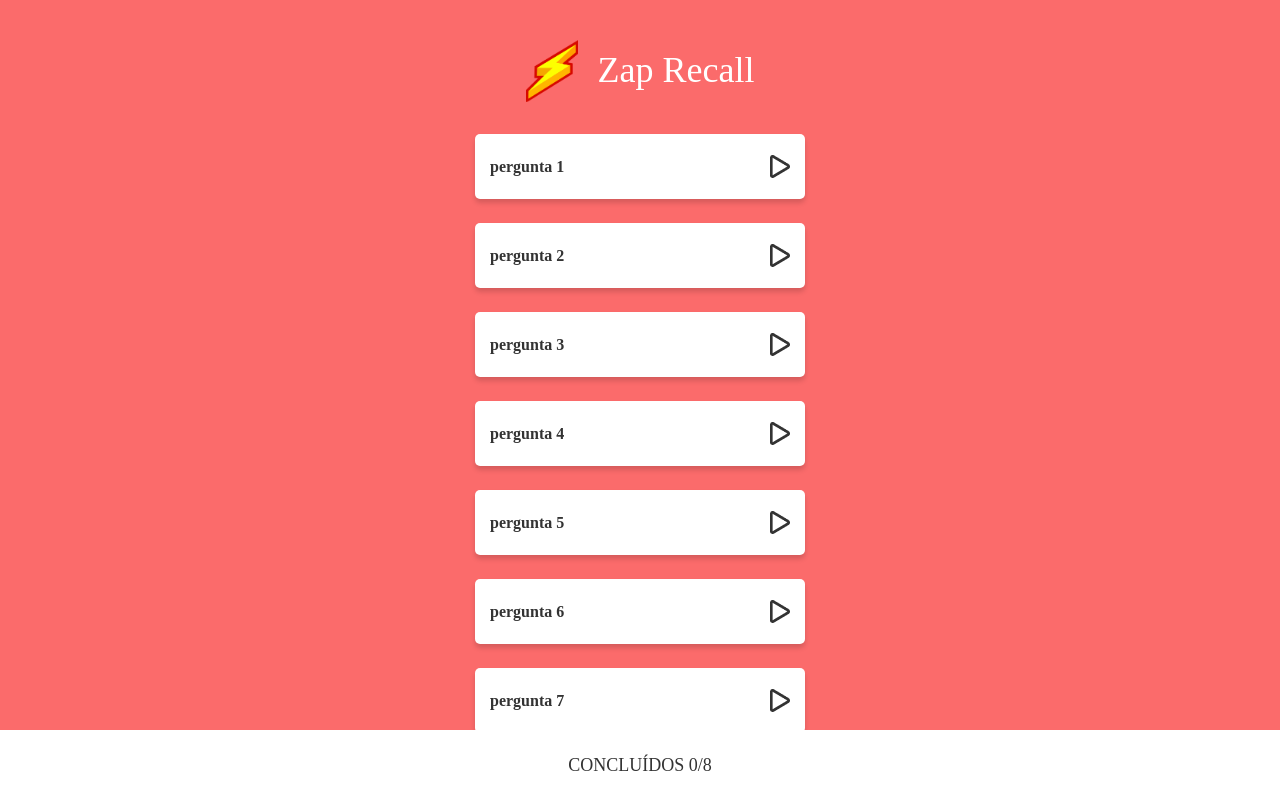
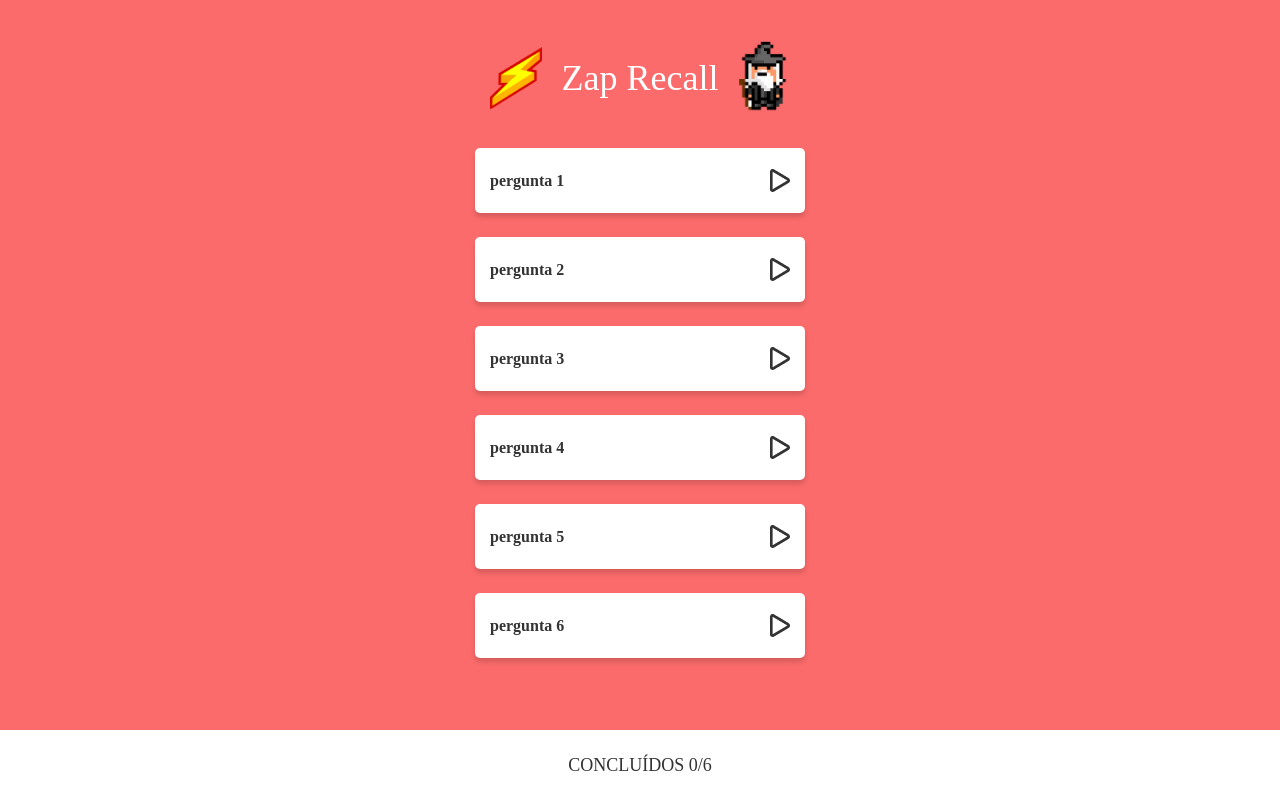
Before and after one commit to C-Macargo/zaprecall-react, a React (Create React App) app: page / in a window 1280 px wide. Shown: the top 798 px of the page. Built offline with nearby package versions, Linux system fonts and the light colour scheme.

Commit message:
final-version-1.3+adding themes

```diff
--- a/public/index.html
+++ b/public/index.html
@@ -7,7 +7,7 @@
     <meta name="theme-color" content="#000000" />
     <meta
       name="Zaprecall"
-      content="Web site created using create-react-app"
+      content="Created by Macargo"
     />
     <link rel="apple-touch-icon" href="%PUBLIC_URL%/logo192.png" />
     <!--
--- a/src/components/Card.js
+++ b/src/components/Card.js
@@ -20,7 +20,9 @@ export default function Card({
     clickedAnswerList,
     setclickedAnswerList,
     answerdQuestions,
-    setAnswerdQuestions
+    setAnswerdQuestions,
+    setFooterIcons,
+    footerIcons
 
 }) {
 
@@ -31,7 +33,7 @@ export default function Card({
     return (
         <div data-test="flashcard">
 
-            <PerguntaFechada  display={clickedArrowsList.includes(card) ? true : false} >
+            <PerguntaFechada display={clickedArrowsList.includes(card) ? true : false} >
                 <p data-test="flashcard-text" >pergunta {cardNumero + 1}</p>
                 <img data-test="play-btn" src={play} alt="buttonplay"
                     onClick={() => {
@@ -57,7 +59,7 @@ export default function Card({
                             setFinalizedImg(wrong)
                             setFinalizedColor("#FF3030")
                             setDataTestIcon("no-icon")
-
+                            setFooterIcons([...footerIcons, wrong])
                         }}
                     > Não lembrei</ButtonContainer>
 
@@ -68,6 +70,7 @@ export default function Card({
                             setFinalizedImg(almost)
                             setFinalizedColor("#FF922E")
                             setDataTestIcon("partial-icon")
+                            setFooterIcons([...footerIcons, almost])
 
 
                         }}
@@ -81,6 +84,7 @@ export default function Card({
                             setFinalizedImg(correct)
                             setFinalizedColor("#2FBE34")
                             setDataTestIcon("zap-icon")
+                            setFooterIcons([...footerIcons, correct])
 
                         }}
                     >Zap!</ButtonContainer>
--- a/src/components/Cardcontent.js
+++ b/src/components/Cardcontent.js
@@ -1,12 +1,12 @@
 const cards = [
-	{ question: "O que é JSX?", answer: "Uma extensão da linguagem JavaScript" },
-	{ question: "O React é __", answer: "Uma biblioteca JavaScript para construção de interfaces" },
-	{ question: "Componentes devem iniciar com __", answer: "Letra maiúscula" },
-	{ question: "Podemos colocar __ dentro do JSX", answer: "expressões" },
-	{ question: "O ReactDOM nos ajuda __", answer: "Interagindo com a DOM para colocar componentes React na mesma" },
-	{ question: "Usamos o npm para __", answer: "Gerenciar os pacotes necessários e suas dependências" },
-	{ question: "Usamos props para __", answer: "Passar diferentes informações para componentes" },
-	{ question: "Usamos estado (state) para __", answer: "Dizer para o React quais informações quando atualizadas devem renderizar a tela novamente" }
+	{ question: "Gandalf se tornou um poderoso mago branco após matar uma criatura de sombra e chamas acordada pelos anões chamada de______", answer: "Balrog" },
+	{ question: "Como e por quem os Órcs foram criados?", answer: "Criados por Morgoth, os Orcs faram criados através de Elfos mortos, ou seja, são uma cópia perversa dos Elfos" },
+	{ question: "Por que Aragorn sendo o rei de Gondor optou pelo exílio?", answer: "Pois dizia que a fraqueza de Isildur corria em seu sangue" },
+	{ question: "Como era o nome do pai de Legolas?", answer: "Trandwill" },
+	{ question: "Quando Saruman aprisionou Gandalf na torre de Isengard, como Gandalf conseguiu escapar?", answer: "ele pediu ajuda à uma pequena borboleta e ela chamou uma imensa Águia para tirar Gandalf da torre" },
+	{ question: "Qual é o nome de uma feiticeira elfica muito poderosa que dá para Frodo a Luz de Elendil?", answer: "Galadriel" },
+	{ question: "Qual é o nome do Rei que arranca os dedos de Sauron em A Sociedade do Anel?", answer: "Isildur" },
+	{ question: "Qual é o nome da aranha que paralisa Frodo e o deixa desacordado?", answer: "Laracna" }
 ]
 
 export default cards
--- a/src/components/Footer.js
+++ b/src/components/Footer.js
@@ -1,12 +1,25 @@
 import styled from 'styled-components';
 import cards from "./Cardcontent"
+import correct from "../assets/img/icone_certo.png"
+import wrong from "../assets/img/icone_erro.png"
+import almost from "../assets/img/icone_quase.png"
 
-export default function Footer({answerdQuestions}){
 
+export default function Footer({
+    answerdQuestions,
+    footerIcons,
+    cardsSortedsplit
+}){
+
+    const iconImg = [...footerIcons]
     return(
 
         <FooterConcluidos data-test="footer">
-            <p>CONCLUÍDOS {answerdQuestions}/{cards.length}</p>
+
+            <IconHolder>
+                {footerIcons.map((iconImg, index) => <img key ={index}  src ={iconImg} data-test={index}></img>)}
+            </IconHolder>
+                <p>CONCLUÍDOS {answerdQuestions}/{cardsSortedsplit.length}</p>
         </FooterConcluidos>
 
     )
@@ -31,3 +44,12 @@ const FooterConcluidos = styled.footer`
     color: #333333;
     padding: 10px;
 `
+
+const IconHolder = styled.div`
+    display:flex;
+
+    img{
+        margin-left: 5px ;
+        margin-bottom: 10px ;
+    }
+`
--- a/src/components/Logo.js
+++ b/src/components/Logo.js
@@ -1,13 +1,14 @@
 import logo from "../assets/img/logo.png"
 import React from 'react';
 import styled from 'styled-components';
-
+import gandalf from "../assets/img/gandalf-icon.png"
 
 export default function Logo(){
         return(
         <LogoConteiner>
         <img src={logo} alt="logo" ></img>
         <h1>Zap Recall</h1>
+        <img src={gandalf} alt="logo" ></img>
         </LogoConteiner>
         )
 }
@@ -31,5 +32,6 @@ const LogoConteiner = styled.header`
         line-height: 45px;
         color: #FFFFFF;
         margin-left: 20px;
+        margin-right: 20px;
     }
 `;
--- a/src/components/mainPage.js
+++ b/src/components/mainPage.js
@@ -7,10 +7,14 @@ import {useState} from "react"
 
 export default function MainPage(){
 
+    const [cardsSorted] = useState([...Cardcontent.sort( () => .5 - Math.random() )])
+    const [cardsSortedsplit] = useState([...cardsSorted.slice(0,6)])
+    const [footerIcons, setFooterIcons] = useState([])
     const [answerdQuestions, setAnswerdQuestions] = useState(0)
     const [clickedArrowsList, setClickedArrowsList] = useState([])
     const [clickedTurnList, setClickedTurnList] = useState([])
     const [clickedAnswerList, setclickedAnswerList] = useState([])
+
 
     return (
 
@@ -18,7 +22,7 @@ export default function MainPage(){
 
         <Logo/>
 
-        {Cardcontent.map((card, index) => (
+        {cardsSortedsplit.map((card, index) => (
         <Card
         key={index}
         cardNumero={index}
@@ -31,11 +35,15 @@ export default function MainPage(){
         setclickedAnswerList = {setclickedAnswerList}
         setAnswerdQuestions = {setAnswerdQuestions}
         answerdQuestions = {answerdQuestions}
+        setFooterIcons={setFooterIcons}
+        footerIcons = {footerIcons}
         />
         ))}
 
         <Footer
+        cardsSortedsplit = {cardsSortedsplit}
         answerdQuestions = {answerdQuestions}
+        footerIcons = {footerIcons}
         />
 
     </ScreenContainer>
```
Also changed, not shown: src/assets/img/gandalf-icon.png (added).
